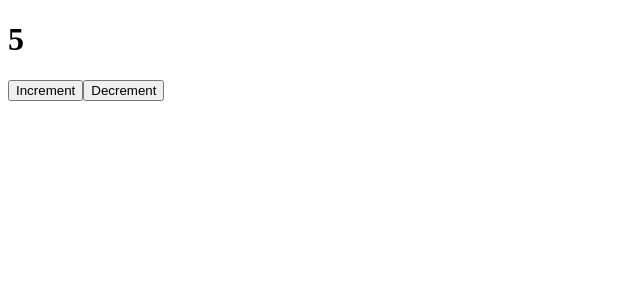
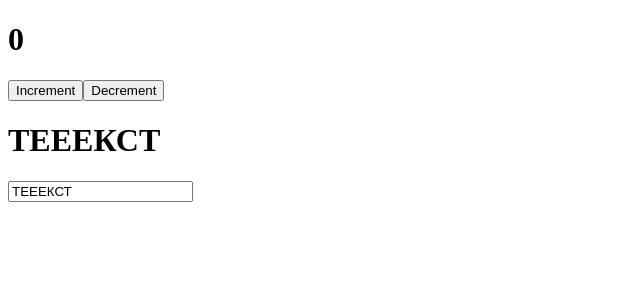
Before and after one commit to Artem-frontend-code/learning-frontend, a React (Create React App) app in the folder 03-react/: page / in a window 1280 px wide. Shown: the top 300 px of the page, without its empty margins (0-640 px from the left). Built offline with nearby package versions, Linux system fonts and the light colour scheme.

Commit message:
ну сделал функциональный компонент получается, потом классы еще пройти надо навсякий

```diff
--- a/03-react/src/App.js
+++ b/03-react/src/App.js
@@ -1,20 +1,17 @@
 import React, {useState} from "react";
-
+import Counter from "./components/Counter";
 function App() {
-  const [likes, setLikes] = useState(5);
-  function increment() {
-    setLikes(likes + 1)
-  }
-
-  function decrement() {
-    setLikes(likes - 1)
-  }
-
+  const [value, setValue] = useState("ТЕЕЕКСТ")
   return (
     <div className="App">
-      <h1>{likes}</h1>
-      <button onClick={increment}>Increment</button>
-      <button onClick={decrement}>Decrement</button>
+      <Counter />
+
+      <h1>{value}</h1>
+
+      <input type="text"
+      value = {value}
+      onChange={event => setValue(event.target.value)}
+      />
     </div>
   );
 }
--- /dev/null
+++ b/03-react/src/components/Counter.jsx
@@ -0,0 +1,24 @@
+import React, {useState} from "react";
+
+function Counter() {
+    const [likes, setLikes] = useState(0);
+
+    function increment() {
+        setLikes(likes + 1)
+    }
+
+    function decrement() {
+        setLikes(likes - 1)
+    }
+
+    return (
+        <div>
+            <h1>{likes}</h1>
+            <button onClick={increment}>Increment</button>
+            <button onClick={decrement}>Decrement</button>
+        </div>
+    );
+
+}
+
+export default Counter;
```
